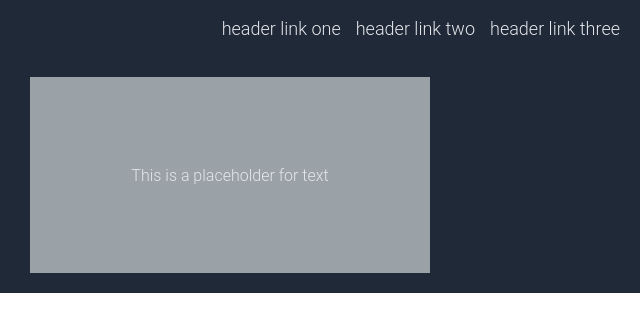
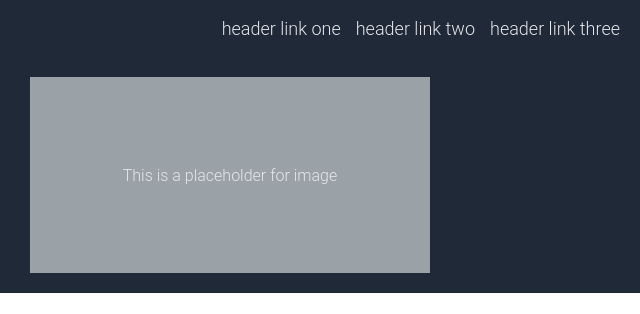
Before and after one commit to Vuqar05/odin-landing, a plain HTML site: page index.html in a window 1280 px wide. Shown: the top 314 px of the page, 610-1250 px from the left. Drawn offline with Linux system fonts and the light colour scheme.

Commit message:
Changed text in image placeholder

```diff
--- a/index.html
+++ b/index.html
@@ -29,7 +29,7 @@
             <button id="sign">Sign up</button>
         </div>
         <div class="description-img">
-            This is a placeholder for text
+            This is a placeholder for image
         </div>
     </div>
 </div>
```
